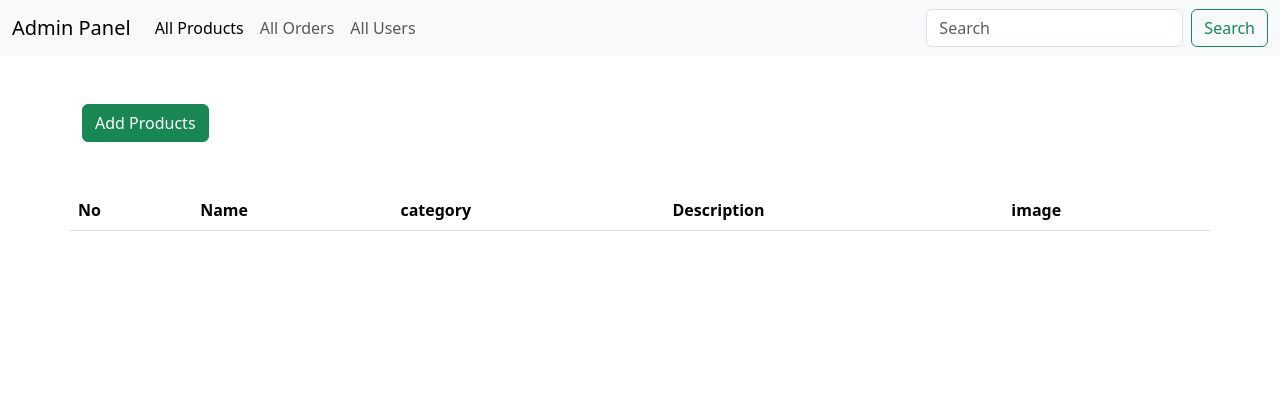
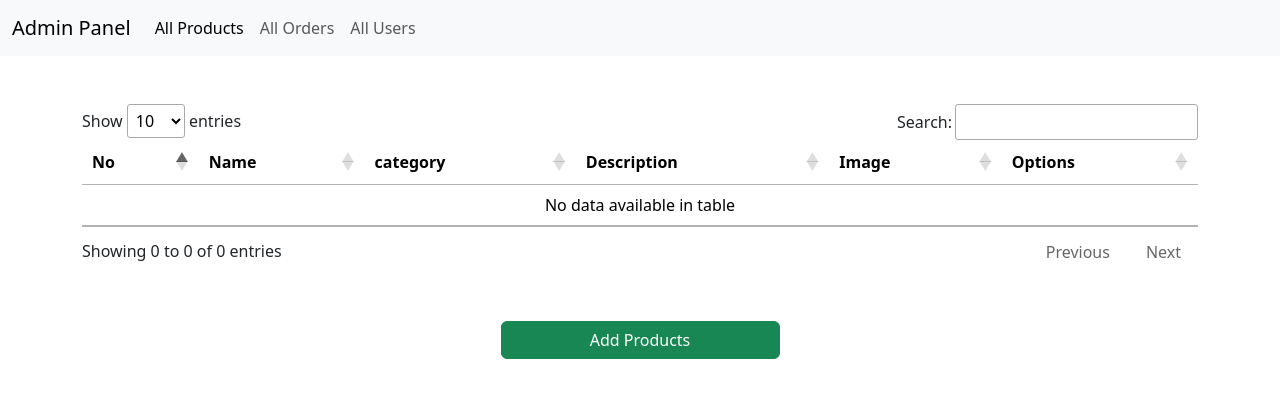
Before and after one commit to Amallvp/Shopping-Cart, a Node server app: page /admin/ in a window 1280 px wide. Shown: the top 406 px of the page. Run offline with Node 20, Linux system fonts and the light colour scheme; data that the repository does not hold is empty; some libraries are stand-ins or nearby versions.

Commit message:
datatable added

```diff
--- a/views/admin/viewProducts.hbs
+++ b/views/admin/viewProducts.hbs
@@ -2,20 +2,16 @@
     <div class="container">
 
         <div class="row mt-5">
-            <div>
-                <a href="/admin/addProduct" class="btn btn-success ms-auto">Add Products</a>
 
-            </div>
-
-            <table class="table mt-5">
+            <table class="table mt-3" id="myTable">
                 <thead>
                     <tr>
                         <th scope="col">No</th>
                         <th scope="col">Name</th>
                         <th scope="col">category</th>
                         <th scope="col">Description</th>
-
-                        <th scope="col">image</th>
+                        <th scope="col">Image</th>
+                        <th scope="col">Options</th>
                     </tr>
                 </thead>
                 <tbody>
@@ -41,6 +37,17 @@
 
                 </tbody>
             </table>
+
+            <div class= "text-center mt-5">
+                <a href="/admin/addProduct" class="btn btn-success ms-auto mb-5 w-25">Add Products</a>
+
+            </div>
         </div>
     </div>
 </section>
+
+<script>
+    $(document).ready( function () {
+    $('#myTable').DataTable();
+} );
+</script>
--- a/views/layout/layout.hbs
+++ b/views/layout/layout.hbs
@@ -7,6 +7,10 @@
     <title>Bootstrap demo</title>
  <script src="https://code.jquery.com/jquery-3.6.0.min.js"></script>
 <script src="https://checkout.razorpay.com/v1/checkout.js"></script>
+
+<link rel="stylesheet" href="https://cdn.datatables.net/2.0.8/css/dataTables.dataTables.css" />
+
+<script src="https://cdn.datatables.net/2.0.8/js/dataTables.js"></script>
 
 </head>
 
--- a/views/partials/adminHeader.hbs
+++ b/views/partials/adminHeader.hbs
@@ -21,10 +21,6 @@
             </li>
 
           </ul>
-          <form class="d-flex" role="search">
-            <input class="form-control me-2" type="search" placeholder="Search" aria-label="Search">
-            <button class="btn btn-outline-success" type="submit">Search</button>
-          </form>
         </div>
       </div>
     </nav>
```
